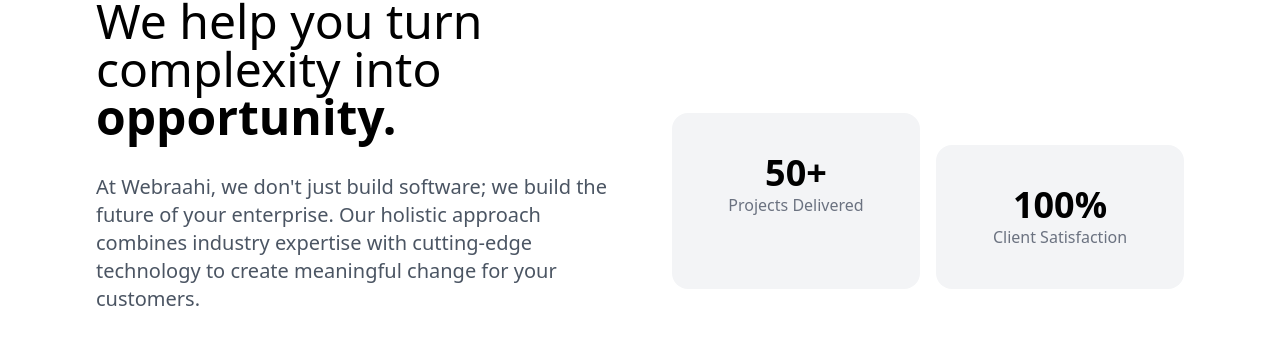
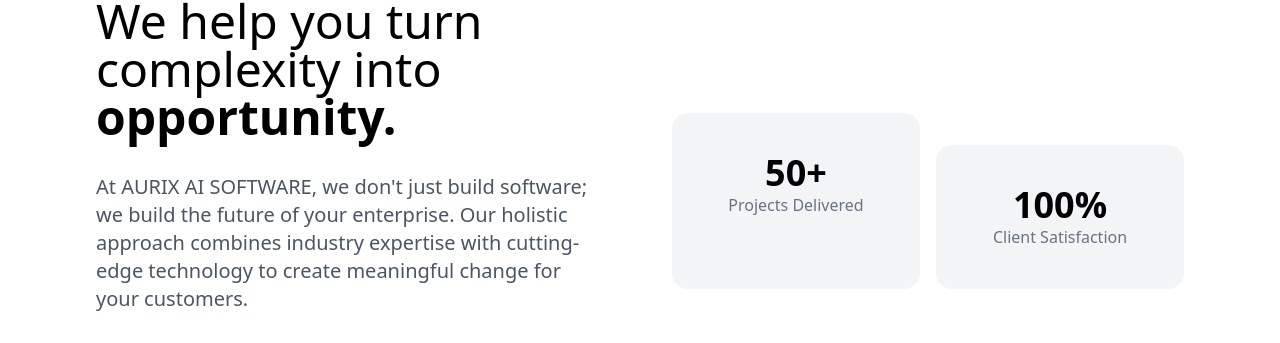
Before and after one commit to jangrarajat/Aurix-client-1, a React (Vite) app: page / in a window 1280 px wide. Shown: the part 899-1242 px from the top of the page. Built offline with nearby package versions, Linux system fonts and the light colour scheme.

Commit message:
adding webrahi to aurix ai software

```diff
--- a/src/pages/Home.jsx
+++ b/src/pages/Home.jsx
@@ -44,7 +44,7 @@
               We help you turn complexity into <span className="font-bold">opportunity.</span>
             </h2>
             <p className="text-base sm:text-lg lg:text-xl text-gray-600 leading-relaxed">
-              At Webraahi, we don't just build software; we build the future of your enterprise.
+              At AURIX AI SOFTWARE, we don't just build software; we build the future of your enterprise.
               Our holistic approach combines industry expertise with cutting-edge technology
               to create meaningful change for your customers.
             </p>
@@ -239,7 +239,7 @@
               <img src="https://res.cloudinary.com/djtvxmttf/image/upload/v1777626035/lojj_rz6wgh.png" className="h-12 sm:h-14 lg:h-16" alt="Logo" />
               <p className="text-gray-500 text-sm sm:text-base leading-relaxed">
                 Empowering the digital landscape through innovation and precision.
-                Webraahi is your partner in future-ready IT.
+                AURIX AI SOFTWARE is your partner in future-ready IT.
               </p>
             </div>
 
```
